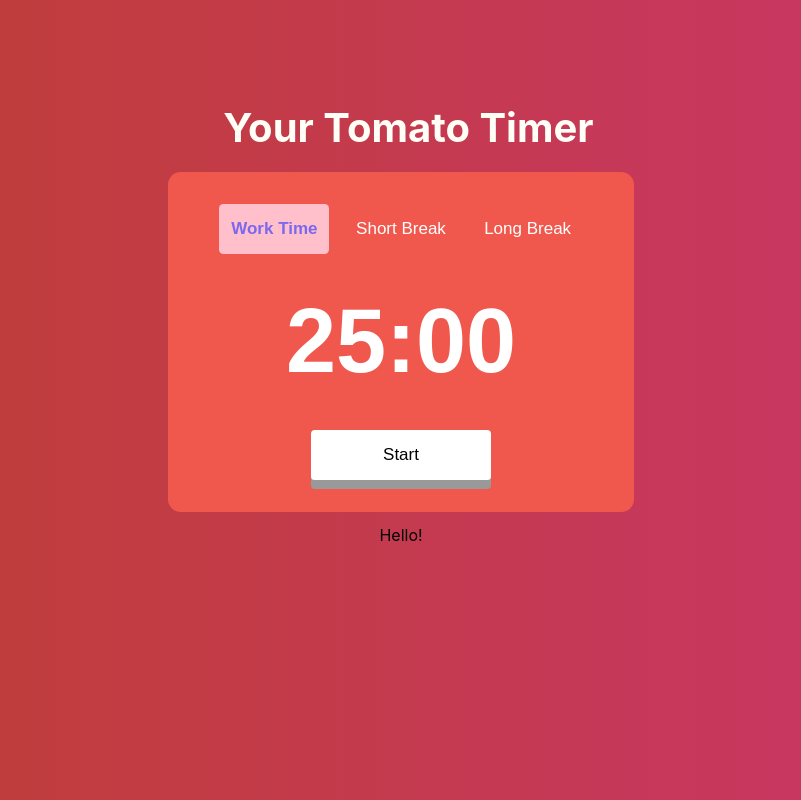
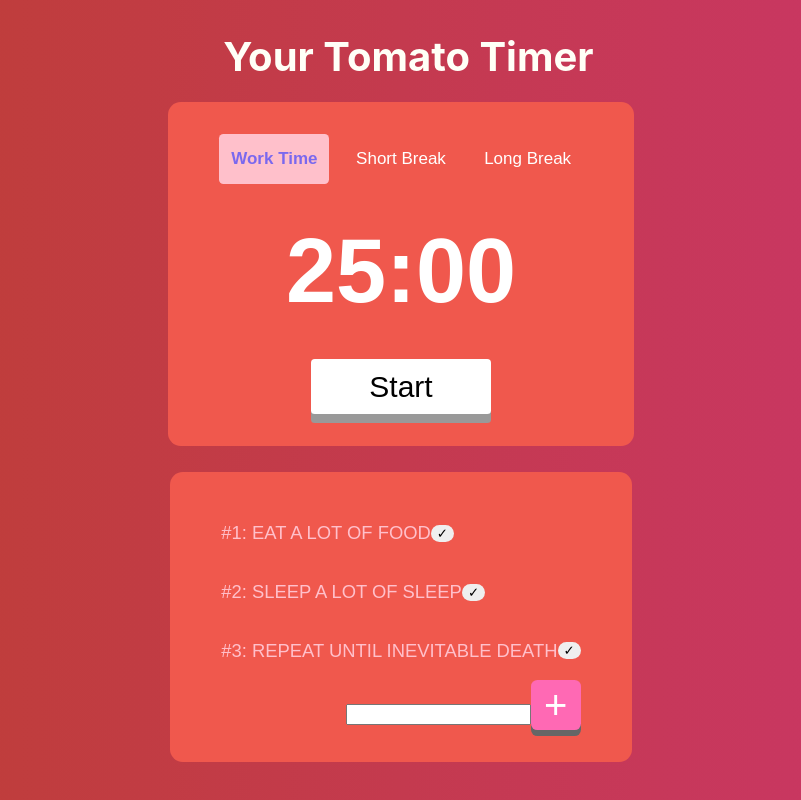
Before and after one commit to steveshi0/pomodoro-timer, a React (Create React App) app in the folder timer/: page / in a window 1280 px wide. Shown: the whole page, without its empty margins (239-1040 px from the left). Built offline with nearby package versions, Linux system fonts and the light colour scheme.

Commit message:
task adding

```diff
--- a/timer/src/App.css
+++ b/timer/src/App.css
@@ -13,7 +13,7 @@ body {
   flex-direction: column;
   justify-content: center;
   align-items: center;
-  min-height: 80vh;
+  min-height: 100vh;
 }
 
 
--- a/timer/src/components/PomodoroSession.css
+++ b/timer/src/components/PomodoroSession.css
@@ -2,8 +2,8 @@
     /*background: linear-gradient(to right, #BD3F32, #CB356B);*/
     background: #f0584d;
     border-radius: 1vw;
-    padding: 2.5% 4%;
-    margin: 1%;
+    padding: 2.5vw 4vw;
+    margin: 1% 1%;
     display: flex;
     flex-direction: column;
     justify-content: center;
@@ -39,16 +39,12 @@
     margin: 10%;
 }
 #session-start {
-    font-size: 17px;
-    width: 125px;
-    height: 50px;
-}
-#session-start {
+    font-size: 30px;
     background: white;
     border: none;
     border-radius: .3vw;
     width: 180px;
-    height: 50px;
+    height: 55px;
     box-shadow: 0 9px #999;
     cursor: pointer;
 }
--- a/timer/src/components/PomodoroSession.jsx
+++ b/timer/src/components/PomodoroSession.jsx
@@ -1,9 +1,10 @@
-import React from 'react';
+import React, {useRef} from 'react';
 import './PomodoroSession.css';
 
 // Different type of pomodoro session and their correponding time periods
 export const TYPE = ["Work Time", "Short Break", "Long Break"];
 export const TIME = [25, 5, 15];
+let number = 0;
 
 /**
  * Session Component that contains the 3 differen type of pomo-sessions(work, short-break, long-break),
@@ -93,6 +94,11 @@ export default class PomodoroSession extends React.Component {
   componentWillUnmount() {
     clearInterval(this.countDownInterval);
   }
+  /*shouldComponentUpdate(nextProps, nextState, nextContext) {
+    number++;
+    console.log(number + " " + nextState.minutes + ":" + nextState.seconds);
+    return nextState.seconds <= 60;
+  }*/
 
   render() {
     return (
--- a/timer/src/components/PomodoroTasks.css
+++ b/timer/src/components/PomodoroTasks.css
@@ -0,0 +1,38 @@
+ #tasks-root-container {
+  display: flex;
+  flex-direction: column;
+  background: #f0584d;
+  border-radius: 1vw;
+  padding: 2.5vw 4vw;
+  margin: 1%;
+  color: white;
+  font-family: Arial, serif;
+  align-items: flex-end;
+ }
+ @media (max-width: 400px) {
+  #tasks-root-container {
+   padding: 2.5vw 2vw;
+  }
+ }
+ #task-list-container {
+  float: inherit;
+ }
+ #add-task-btn {
+  cursor: pointer;
+  white-space: nowrap;
+  background: hotpink;
+  border: none;
+  border-radius: .5vw;
+  color: white;
+  font-size: 40px;
+  width: 50px;
+  height: 50px;
+  box-shadow: 0 6px #666;
+ }
+ #add-task-btn:active {
+  box-shadow: 0 2px #666 !important;
+  transform: translateY(4px);;
+ }
+ .finished_task {
+  background-color: black;
+ }
--- a/timer/src/components/PomodoroTasks.jsx
+++ b/timer/src/components/PomodoroTasks.jsx
@@ -1,11 +1,50 @@
-import React from 'react';
+import React, {useState, useEffect} from 'react';
 import './PomodoroTasks.css';
 import Task from './Task.jsx';
 
 const PomodoroTasks = () => {
+  // TaskList containing all Task component that will be shown on the screen
+  const [newTask, setTask] = useState("");
+  const [taskList, setTaskList] = useState([
+      "EAT A LOT OF FOOD",
+      "SLEEP A LOT OF SLEEP",
+      "REPEAT UNTIL INEVITABLE DEATH"
+  ]);
+
+  // add(), delete(), check/uncheck() from the taskList
+  function addTask() {
+    if (newTask.length !== 0 && taskList.indexOf(newTask) === -1) {
+      setTaskList([...taskList, newTask]);
+      setTask("");
+    } else {
+      window.alert("Enter a valid task that is either not empty or already exist within the task list");
+    }
+  }
+  function deleteTask(taskNumber) {
+    setTaskList(taskList.filter(currTask => currTask != taskList[taskNumber]));
+  }
+
+  function checkTask(e) { // UNFINISHED
+    const currBtn = document.getElementById(e.target.id).classList;
+    if (currBtn.contains("finished_task")) {
+      currBtn.remove("finished_task");
+    } else {
+      currBtn.add("finished_task");
+    }
+  }
+
+  // return the current task to pomodoro_timer within app.js
   return(
-    <div>
-      Hello!
+    <div id={"tasks-root-container"}>
+      <div id={"task-list-container"}>
+        {taskList.map((currTask, idx) => {
+          return <Task taskNum={idx} taskDescription={currTask} key={idx} finishTask={(e) => deleteTask(e)}/>
+        })}
+      </div>
+      <div id={"add-task-container"}>
+        <input id={"add-task-input"} type={"text"} placeholder={newTask} onChange={(e) => setTask(e.target.value)}/>
+        <button id={"add-task-btn"} type={"button"} onClick={addTask}>+</button>
+      </div>
     </div>
   )
 }
--- a/timer/src/components/Task.jsx
+++ b/timer/src/components/Task.jsx
@@ -1,17 +1,43 @@
 import React from 'react';
 
 const taskStyle = {
-  flex: "display",
-  flexDirection: "row",
-  color: "pink"
+  display: "flex",
+  flexDirection: "flex-end",
+  color: "pink",
+  fontSize: "18.4px",
+  maxWidth: "90vw",
+  alignItems: "center",
 };
 
+const taskFinishStyle = {
+  display: "flex",
+  flexDirection: "flex-end",
+  maxHeight: "4vh",
+  border: "none",
+  borderRadius: "5vw",
+  justifyContent: "right"
+};
+
+const individualTaskStyle = {
+
+};
+
+/**
+ * Component for individual task
+ * @param props: taskNum, taskDescription
+ * @returns {individual task}
+ * @constructor none
+ */
 const Task = (props) => {
+  console.log(props);
   return(
     <div style={taskStyle}>
-      <h1>EAT</h1>
-      <h1>SLEEP</h1>
-      <h1>REPEAT</h1>
+      <p id={"individual-task-num" + props.taskNum} className={"individual_task"}>
+        #{props.taskNum + 1}: {props.taskDescription}
+      </p>
+      <button id={"task-finish-num" + props.taskNum} type={"button"}
+              style={taskFinishStyle} onClick={(e) => props.finishTask(props.taskNum)}>&#10003;
+      </button>
     </div>
   )
 }
```
